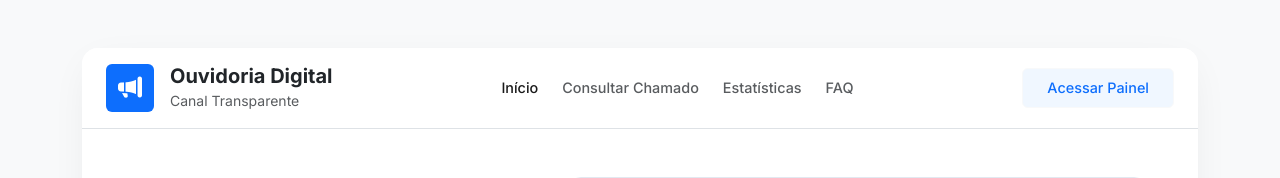
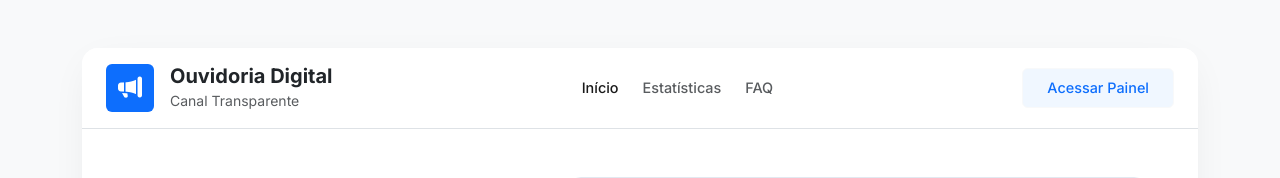
Before and after one commit to duartejackson/ouvidoria, a CakePHP app: the page made by templates/Pages/home.php in a window 1280 px wide. Shown: the top 178 px of the page. Run offline with PHP 8.4 and a stand-in for CakePHP, Linux system fonts and the light colour scheme; the template is opened without the code that fills it, so the values that code supplies are empty; form fields are guessed from the names that the template uses; some libraries are stand-ins or nearby versions.

Commit message:
chore: remove consultar chamado from header
Removed the "Consultar Chamado" link from the top navigation bar in `templates/element/header.php` as per user request. Verified the frontend UI via playwright to ensure it is no longer visible.

Co-authored-by: duartejackson <242599349+duartejackson@users.noreply.github.com>

```diff
--- a/templates/element/header.php
+++ b/templates/element/header.php
@@ -11,7 +11,6 @@
 
     <div class="d-none d-lg-flex gap-4">
         <a href="#" class="nav-link active fw-medium" style="font-size: 0.9rem; color: #1a1a1a;">Início</a>
-        <a href="#" class="nav-link text-muted fw-medium" style="font-size: 0.9rem;">Consultar Chamado</a>
         <a href="#" class="nav-link text-muted fw-medium" style="font-size: 0.9rem;">Estatísticas</a>
         <a href="#" class="nav-link text-muted fw-medium" style="font-size: 0.9rem;">FAQ</a>
     </div>
```
